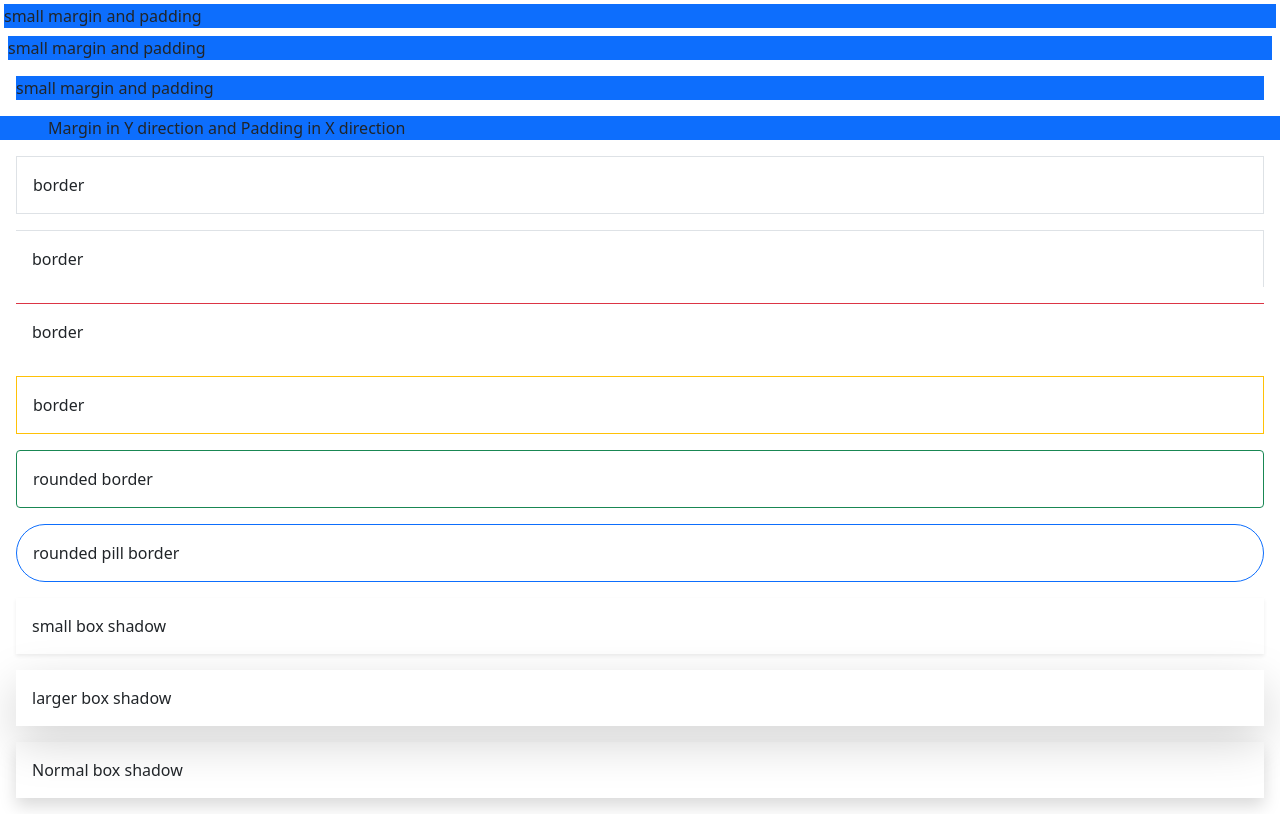
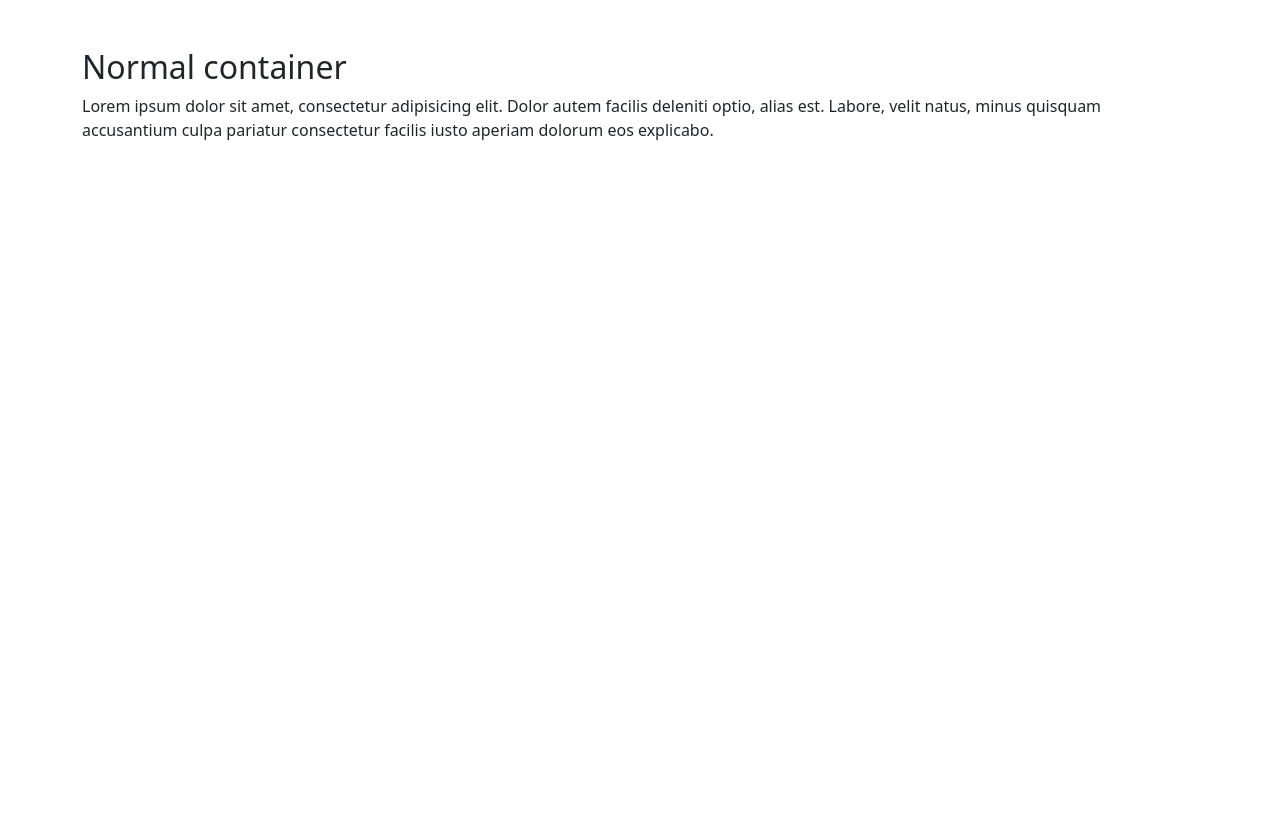
Before and after one commit to Xfarouq/Bootstrap-Toturial, a plain HTML site: page index.html in a window 1280 px wide. Drawn offline with nearby package versions, Linux system fonts and the light colour scheme.

Commit message:
Containers

```diff
--- a/index.html
+++ b/index.html
@@ -9,32 +9,15 @@
     <title>Bootstrap Toturial</title>
 </head>
 <body>
-    <!-- margin and padding -->
-    <div class="bg-primary m-1">small margin and padding</div>
-    <div class="bg-primary m-2">small margin and padding</div>
-    <div class="bg-primary m-3">small margin and padding</div>
-    <div class="bg-primary my-3 px-5">Margin in Y direction and Padding in X direction</div>
+    <div class="container my-5">
+        <h2>Normal container</h2>
+        <p>Lorem ipsum dolor sit amet, consectetur adipisicing elit. Dolor autem facilis deleniti optio,
+            alias est. Labore, velit natus,
+            minus quisquam accusantium culpa pariatur consectetur facilis iusto aperiam dolorum
+            eos explicabo.
+        </p>
+    </div>
 
-
-
-    <!-- borders -->
-     <div class="m-3 p-3 border">border</div>
-     <div class="m-3 p-3 border-top border-end">border</div>
-     <div class="m-3 p-3 border-top border-danger">border</div>
-     <div class="m-3 p-3 border border-warning border-7">border</div>
-     <div class="m-3 p-3 rounded border border-success border-20"> rounded border</div>
-     <div class="m-3 p-3 rounded-pill border border-primary border-20"> rounded pill border</div>
-
-
-
-    <!-- box shadow -->
-     <div class="m-3 p-3 shadow-sm">small box shadow</div>
-     <div class="m-3 p-3 shadow-lg">larger box shadow</div>
-     <div class="m-3 p-3 shadow">Normal box shadow</div>
-
-
-
-    <!-- font weight -->
 
 
 
```
